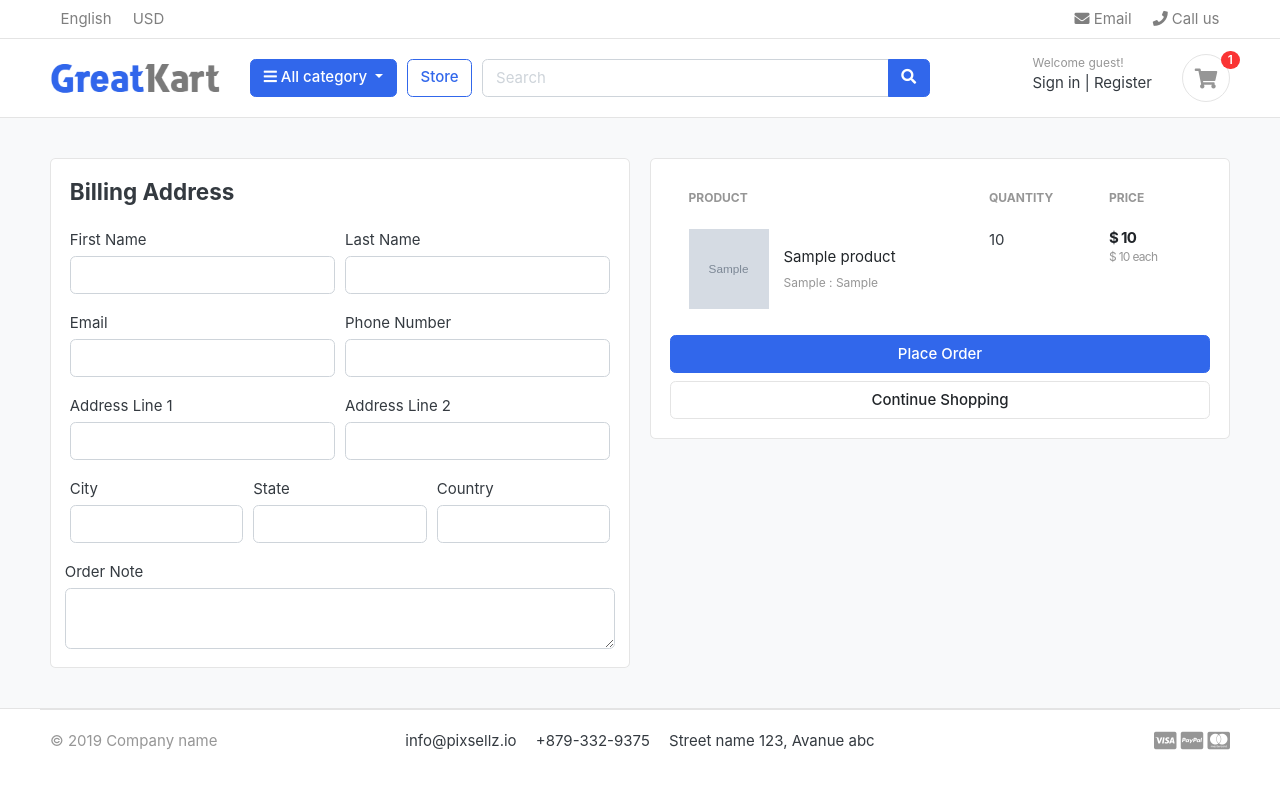
After one commit to divya1298/Ecommerce-Django, a Django app: template templates/store/checkout.html in a window 1280 px wide. The commit adds this page. Run offline with Django 4.2, Linux system fonts and the light colour scheme; the template is opened without the code that fills it: most values are stand-ins (such as "Sample title", 1, 10 or a date in 2020); grey boxes marked "Sample" are stand-in pictures; some libraries are stand-ins or nearby versions; some web fonts are replaced.

Commit message:
cart and checkout

```diff
--- a/carts/models.py
+++ b/carts/models.py
@@ -1,5 +1,7 @@
 from django.db import models
 from store.models import Product, Variation
+from accounts.models import Account
+
 
 # Create your models here.
 class Cart(models.Model):
@@ -12,9 +14,10 @@ class Cart(models.Model):
 
 
 class CartItem(models.Model):
+    user = models.ForeignKey(Account, on_delete=models.CASCADE, null=True)
     product = models.ForeignKey(Product, on_delete=models.CASCADE)
     variations = models.ManyToManyField(Variation, blank=True)
-    cart = models.ForeignKey(Cart, on_delete=models.CASCADE)
+    cart = models.ForeignKey(Cart, on_delete=models.CASCADE, null=True)
     quantity = models.IntegerField()
     is_active = models.BooleanField(default=True)
 
--- a/carts/urls.py
+++ b/carts/urls.py
@@ -5,4 +5,5 @@ urlpatterns = [
     path('add_cart/<int:product_id>/', views.add_cart, name='add_cart'),
     path('remove_cart/<int:product_id>/<int:cart_item_id>/', views.remove_cart, name='remove_cart'),
     path('remove_cart_item/<int:product_id>/<int:cart_item_id>/', views.remove_cart_item, name='remove_cart_item'),
+    path('checkout/', views.checkout, name='checkout'),
 ]
--- a/templates/store/cart.html
+++ b/templates/store/cart.html
@@ -103,7 +103,7 @@
 			<p class="text-center mb-3">
 				<img src="{% static './images/misc/payments.png' %}" height="26">
 			</p>
-			<a href="./place-order.html" class="btn btn-primary btn-block"> Checkout </a>
+			<a href="{% url 'checkout' %}" class="btn btn-primary btn-block"> Checkout </a>
 			<a href="{% url 'store' %}" class="btn btn-light btn-block">Continue Shopping</a>
 		</div> <!-- card-body.// -->
 		</div> <!-- card.// -->
--- /dev/null
+++ b/templates/store/checkout.html
@@ -0,0 +1,140 @@
+{% extends 'base.html' %}
+{% load static %}
+
+{% block content %}
+
+
+<section class="section-content padding-y bg">
+<div class="container">
+
+<!-- ============================ COMPONENT 1 ================================= -->
+
+<div class="row">
+	<aside class="col-lg-6">
+<div class="card">
+  <div class="card-body">
+    <h4 class="card-title mb-4">Billing Address</h4>
+    <form action="" method="POST">
+      {% csrf_token %}
+      <div class="form-row">
+        <div class="col form-group">
+          <label for="">First Name</label>
+          <input type="text" name="first_name" class="form-control" required>
+        </div>
+        <div class="col form-group">
+          <label for="">Last Name</label>
+          <input type="text" name="last_name" class="form-control" required>
+        </div>
+      </div>
+      <div class="form-row">
+        <div class="col form-group">
+          <label for="">Email</label>
+          <input type="email" name="email" class="form-control" required>
+        </div>
+        <div class="col form-group">
+          <label for="">Phone Number</label>
+          <input type="text" name="phone" class="form-control" required>
+        </div>
+      </div>
+      <div class="form-row">
+        <div class="col form-group">
+          <label for="">Address Line 1</label>
+          <input type="text" name="address_line_1" class="form-control" required>
+        </div>
+        <div class="col form-group">
+          <label for="">Address Line 2</label>
+          <input type="text" name="address_line_2" class="form-control">
+        </div>
+      </div>
+      <div class="form-row">
+        <div class="col form-group">
+          <label for="">City</label>
+          <input type="text" name="city" class="form-control" required>
+        </div>
+        <div class="col form-group">
+          <label for="">State</label>
+          <input type="text" name="state" class="form-control" required>
+        </div>
+        <div class="col form-group">
+          <label for="">Country</label>
+          <input type="text" name="country" class="form-control" required>
+        </div>
+        </div>
+        <div class="form-row">
+          <label for="">Order Note</label>
+          <textarea name="order_note" rows="2" class="form-control"></textarea>
+        </div>
+
+
+  </div>
+</div> <!-- card.// -->
+
+	</aside> <!-- col.// -->
+	<aside class="col-lg-6">
+
+		<div class="card">
+		<div class="card-body">
+      <table class="table table-borderless table-shopping-cart">
+      <thead class="text-muted">
+      <tr class="small text-uppercase">
+        <th scope="col">Product</th>
+        <th scope="col" width="120">Quantity</th>
+        <th scope="col" width="120">Price</th>
+
+      </tr>
+      </thead>
+      <tbody>
+
+      {% for cart_item in cart_items %}
+      <tr>
+      	<td>
+      		<figure class="itemside align-items-center">
+      			<div class="aside"><img src="{{ cart_item.product.images.url }}" class="img-sm"></div>
+      			<figcaption class="info">
+      				<a href="{{ cart_item.product.get_url }}" class="title text-dark">{{ cart_item.product.product_name }}</a>
+      				<p class="text-muted small">
+      					{% if cart_item.variations.all %}
+      						{% for item in cart_item.variations.all %}
+      							{{ item.variation_category | capfirst }} : {{ item.variation_value | capfirst }} <br>
+      						{% endfor %}
+      					{% endif %}
+      				</p>
+      			</figcaption>
+      		</figure>
+      	</td>
+      	<td>
+      		<!-- col.// -->
+      				<label for="">{{cart_item.quantity}}</label>
+      	</td>
+      	<td>
+      		<div class="price-wrap">
+      			<var class="price">$ {{ cart_item.sub_total }}</var>
+      			<small class="text-muted"> $ {{ cart_item.product.price }} each </small>
+      		</div> <!-- price-wrap .// -->
+      	</td>
+
+      </tr>
+      {% endfor %}
+
+      </tbody>
+      </table>
+
+      <button type="submit" name="submit" class="btn btn-primary btn-block">Place Order</button>
+			<a href="{% url 'store' %}" class="btn btn-light btn-block">Continue Shopping</a>
+      </form>
+		</div> <!-- card-body.// -->
+		</div> <!-- card.// -->
+
+
+</aside> <!-- col.// -->
+
+
+</div> <!-- row.// -->
+
+<!-- ============================ COMPONENT 1 END .// ================================= -->
+
+</div> <!-- container .//  -->
+</section>
+<!-- ========================= SECTION CONTENT END// ========================= -->
+
+{% endblock %}
```
Also changed, not shown: accounts/views.py (+55 -3 lines), carts/context_processors.py (+5 -2 lines), carts/views.py (+170 -73 lines), carts/migrations/0003_cartitem_user.py (added), carts/migrations/0004_alter_cartitem_cart.py (added), 1 other file.
